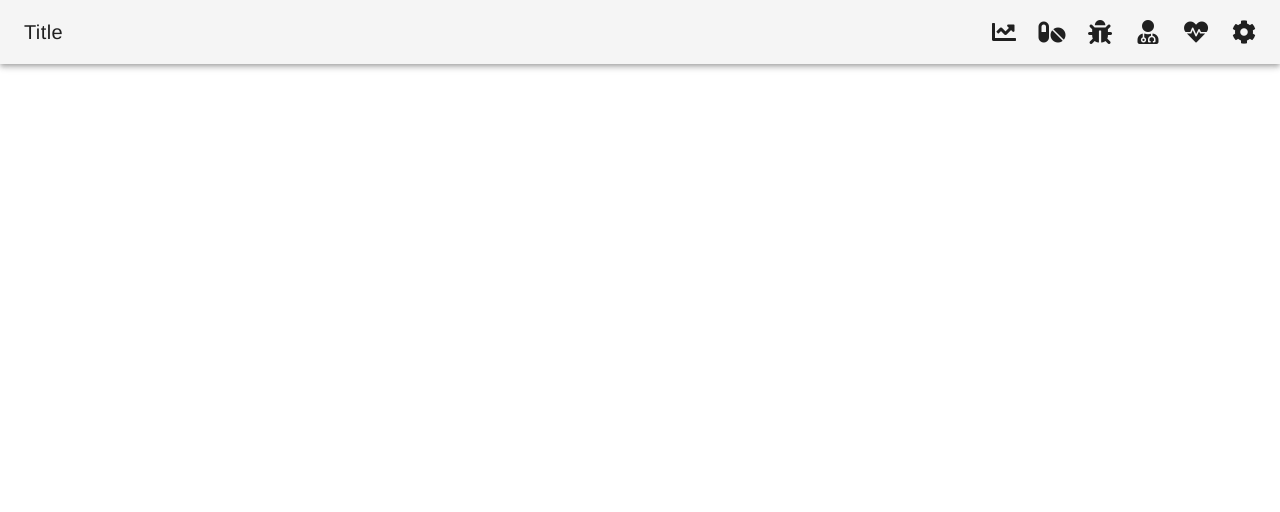
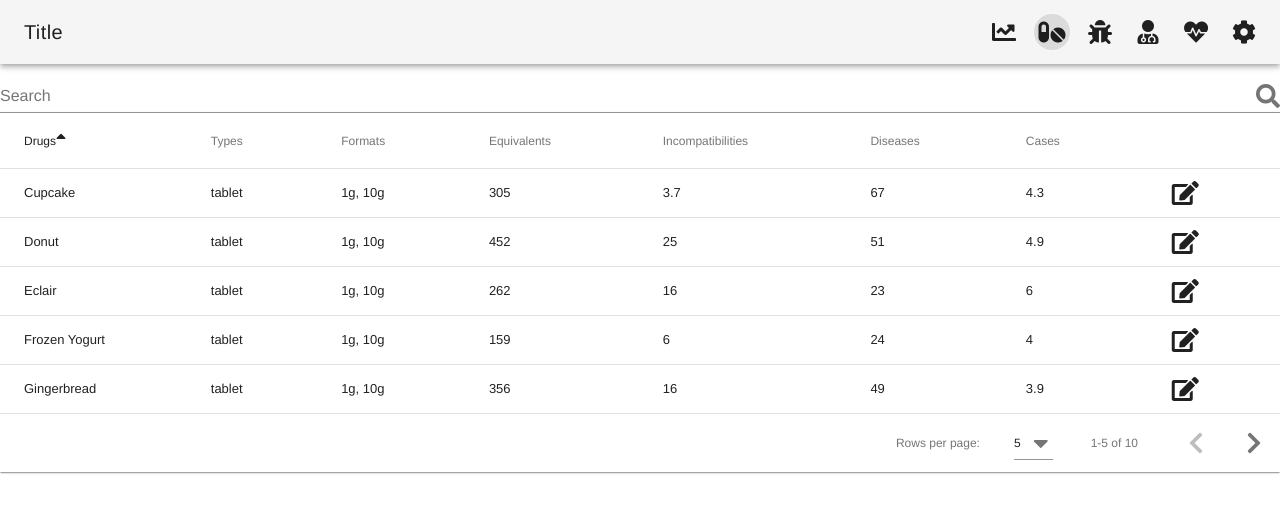
Before and after one commit to cnotv/tacuinum, a Vue app: page /drugs in a window 1280 px wide. Shown: the top 512 px of the page. Built offline with nearby package versions, Linux system fonts and the light colour scheme; a small style sheet from the web is missing.

Commit message:
Correct name

```diff
--- a/src/components/Navigation.vue
+++ b/src/components/Navigation.vue
@@ -8,7 +8,7 @@
 			<v-icon>fa-chart-line</v-icon>
 		</v-btn>
 
-		<v-btn to="/farms" icon>
+		<v-btn to="/drugs" icon>
 			<v-icon>fa-pills</v-icon>
 		</v-btn>
 
--- a/src/router.ts
+++ b/src/router.ts
@@ -29,17 +29,17 @@ export default new Router({
       component: () => import(/* webpackChunkName: "symptoms" */ './views/Symptoms.vue')
     },
     {
-      path: '/farms',
-      name: 'farms',
+      path: '/drugs',
+      name: 'drugs',
       // route level code-splitting
-      // this generates a separate chunk (farms.[hash].js) for this route
+      // this generates a separate chunk (drugs.[hash].js) for this route
       // which is lazy-loaded when the route is visited.
-      component: () => import(/* webpackChunkName: "farms" */ './views/Farms.vue')
+      component: () => import(/* webpackChunkName: "drugs" */ './views/Drugs.vue')
     },
     {
-      path: '/farm',
-      name: 'farm',
-      component: () => import(/* webpackChunkName: "farm" */ './views/Farm.vue')
+      path: '/drug',
+      name: 'drug',
+      component: () => import(/* webpackChunkName: "drug" */ './views/Drug.vue')
     },
   ]
 })
--- a/src/views/Cases.vue
+++ b/src/views/Cases.vue
@@ -5,7 +5,7 @@
         <v-card color="primary">
           <h2>Declared sympthoms</h2>
           <h2>Followed therapies</h2>
-          <h2>Prescribed farms</h2>
+          <h2>Prescribed drugs</h2>
           <v-btn to="/cases">
             <v-icon left>fa-file-pdf</v-icon>
             Generate PDF
--- a/src/views/Diseases.vue
+++ b/src/views/Diseases.vue
@@ -3,7 +3,7 @@
     <v-layout row wrap>
       <v-flex xs12 lg6>
         <v-card color="primary">
-          <h2>Available farms</h2>
+          <h2>Available drugs</h2>
           <h2>Available terapies</h2>
         </v-card>
       </v-flex>
--- a/src/views/Farm.vue
+++ b/src/views/Drug.vue
@@ -8,7 +8,7 @@
           </v-card-title>
 
           <v-card-text class="px-0">
-            <img src="" height="300" width="200" class="placeholder" alt="Farm name">
+            <img src="" height="300" width="200" class="placeholder" alt="Drug name">
             <h3>Description</h3>
             <p>Lorem ipsum</p>
           </v-card-text>
@@ -40,7 +40,7 @@
 
 <script>
 export default {
-  name: 'farm'
+  name: 'drug'
 }
 </script>
 
--- a/src/views/Farms.vue
+++ b/src/views/Drugs.vue
@@ -12,7 +12,7 @@
     <v-flex xs12 lg12>
       <v-data-table
         :headers="headers "
-        :items="farms"
+        :items="drugs"
         :search="search"
         class="elevation-1"
       >
@@ -25,7 +25,7 @@
           <td>{{ props.item.disease }}</td>
           <td>{{ props.item.case }}</td>
           <td>
-            <v-btn to="/farm" icon>
+            <v-btn to="/drug" icon>
               <v-icon>fa-edit</v-icon>
             </v-btn>
           </td>
@@ -37,21 +37,20 @@
 
 <script>
 export default {
-  name: 'farms',
+  name: 'drugs',
   data () {
     return {
       search: '',
       headers: [
-        { text: 'Farms', value: 'name' },
+        { text: 'Drugs', value: 'name' },
         { text: 'Types', value: 'type' },
         { text: 'Formats', value: 'format' },
         { text: 'Equivalents', value: 'equivalent' },
         { text: 'Incompatibilities', value: 'incompatibility' },
         { text: 'Diseases', value: 'disease' },
         { text: 'Cases', value: 'case' },
-        { text: 'Action' },
       ],
-      farms: [
+      drugs: [
         {
           value: false,
           name: 'Frozen Yogurt',
--- a/src/views/Home.vue
+++ b/src/views/Home.vue
@@ -26,18 +26,18 @@
         <v-flex xs12 lg6>
           <v-card color="primary">
             <v-card-title class="headline font-weight-regular blue-grey white--text">
-              <v-icon class="white--text px-4">fa-pills</v-icon>Farms
+              <v-icon class="white--text px-4">fa-pills</v-icon>Drugs
             </v-card-title>
 
             <v-card-text class="px-0">
               <img src="" height="300" width="100%" class="placeholder" alt="Graph number/time">
-              <p>Total farms: 20864</p>
+              <p>Total drugs: 20864</p>
             </v-card-text>
 
             <v-card-actions>
-              <v-btn to="/farms">
+              <v-btn to="/drugs">
                 <v-icon left>fa-search</v-icon>
-                Search for farm
+                Search for drug
               </v-btn>
             </v-card-actions>
           </v-card>
```
